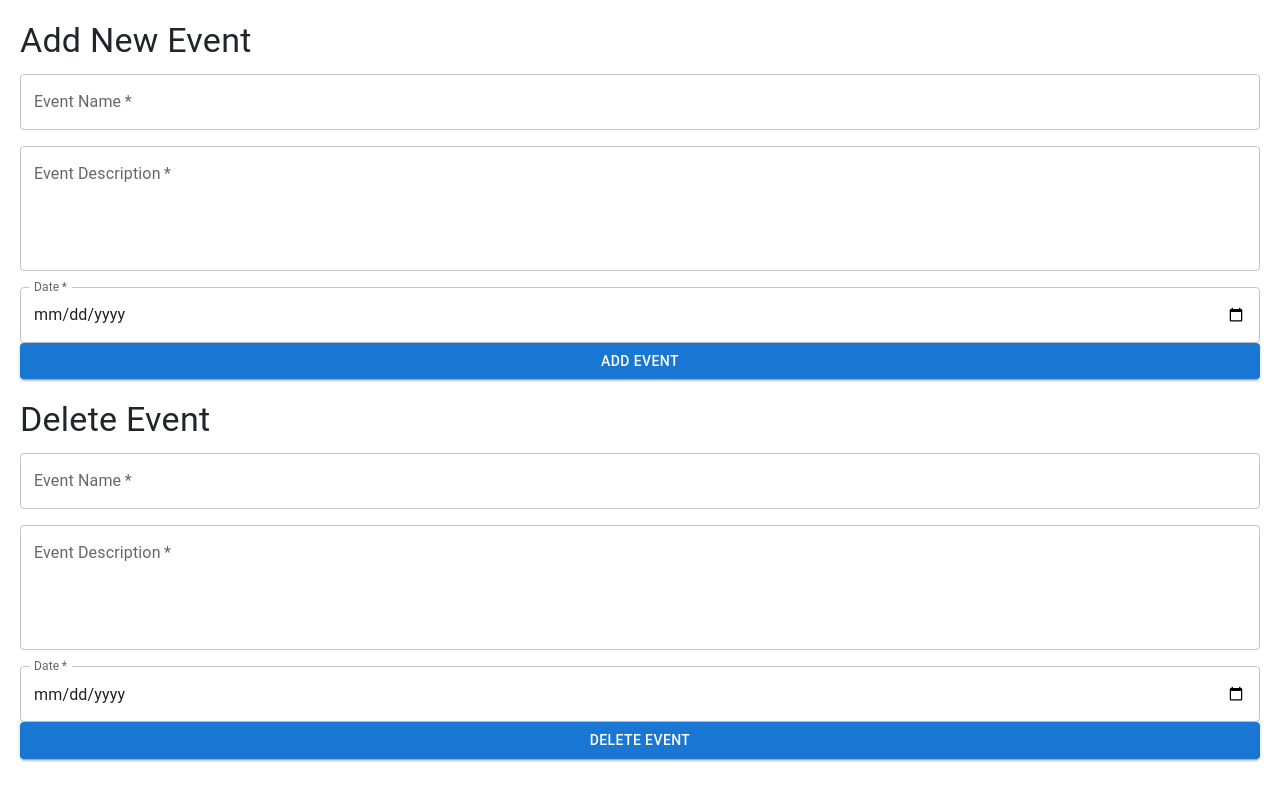
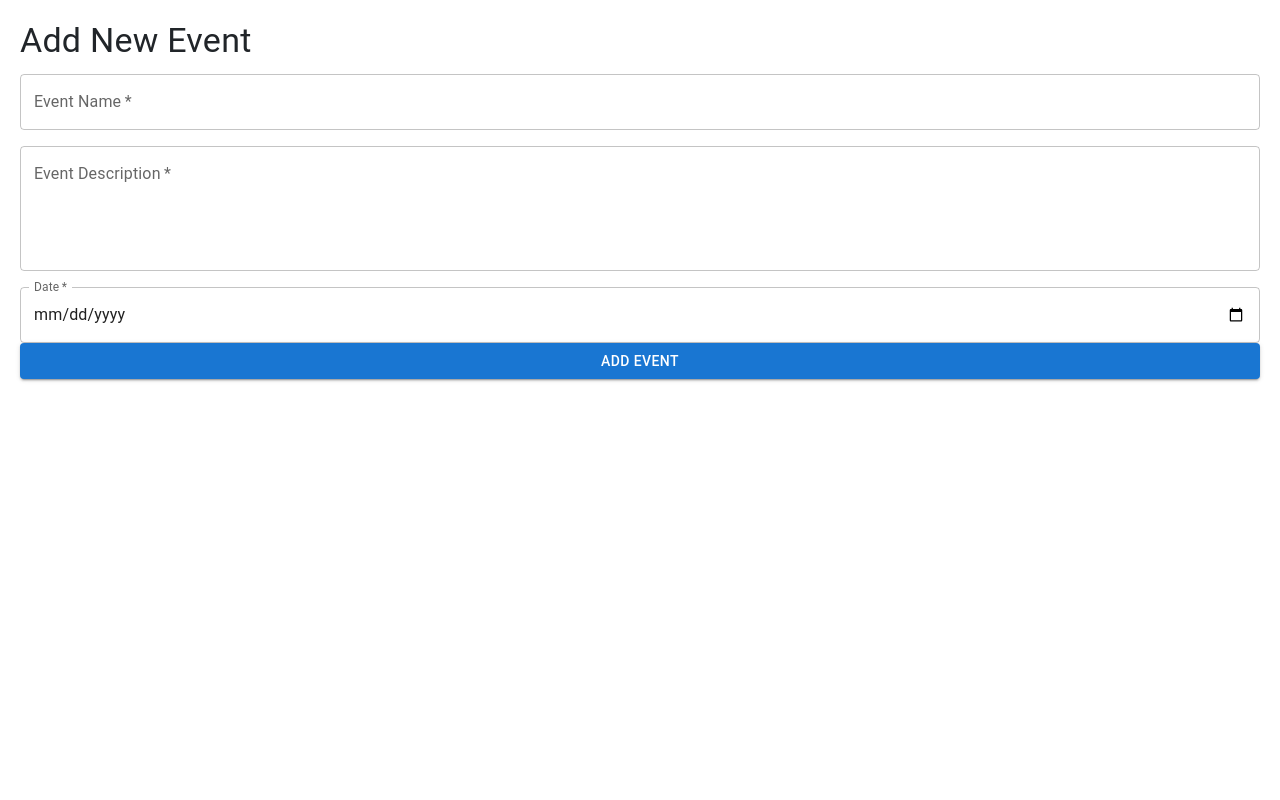
Before and after one commit to Ctbenoit60/MiniProject3, a React (Vite) app in the folder BlogPoster/: page /events in a window 1280 px wide. Built offline with nearby package versions, Linux system fonts and the light colour scheme; the HTML template or start-up script is replaced by a standard one.

Commit message:
added a temporary id and setImageBackground

```diff
--- a/BlogPoster/src/components/BackgroundModal.jsx
+++ b/BlogPoster/src/components/BackgroundModal.jsx
@@ -10,9 +10,19 @@ export default function Background(
 
    const [imageURL, setImageURL] = useState(defaultImageUrl);
 
-    useEffect(() => {
-      // fetch(`http://localhost:4000/api/events/${updatedEvent.id}`)
+   useEffect(() => {
+    fetch(`http://localhost:4000/api/users/${userId}`)
+      .then((response) => response.json())
+      .then((result) => {
+        console.log("Get userId", result.data.backgroundURL)
+        setImageURL(result.data.backgroundURL)
+      })
+      .catch((error) => {
+        console.error("Error fetching events:", error);
+      });
+   }, [userId]);
 
+   useEffect(() => {
       console.log("background modal", userId)
       document.body.style.backgroundImage = `url(${imageURL})`;
       document.body.style.backgroundSize = 'cover';
@@ -22,7 +32,28 @@ export default function Background(
 
     const handleSubmit = (event) => {
       event.preventDefault();
-      setImageURL(event.target[0].value)
+      // extract the URL from the event.target
+      const newBgURL = event.target[0].value;
+      //Here we updating the user by Id
+      fetch(`http://localhost:4000/api/users/${userId}`,
+      {
+        method: "PUT",
+        headers: {
+          "Content-Type": "application/json",
+        },
+        body: JSON.stringify({
+          // look at the const newBgURl at a few lines above
+          backgroundURL: newBgURL,
+        }),
+      })
+      .then((response) => response.json())
+      .then((result) => {
+        console.log("HandleSubmit bgImage", result)
+        setImageURL(newBgURL)
+      })
+      .catch((error) => {
+        console.error("Error fetching events:", error);
+      });
     };
 
     return(
--- a/BlogPoster/src/components/CalendarModal.jsx
+++ b/BlogPoster/src/components/CalendarModal.jsx
@@ -19,7 +19,8 @@ export default function Calendar() {
   const [modalOpen, setModalOpen] = useState(false);
   const [selectedEvent, setSelectedEvent] = useState(null);
   const location = useLocation();
-  console.log("Calendar Load", location.state._id);
+  const temporaryUserId = location.state?._id || "65e92466f53415785d8b6407"
+  // console.log("Calendar Load", location.state._id);
 
   useEffect(() => {
     fetch(`http://localhost:4000/api/events`)
@@ -168,7 +169,7 @@ export default function Calendar() {
             </Grid>
             <br />
             <BackgroundModal
-            userId= {location.state._id}
+            userId= {temporaryUserId}
             />
           </Grid>
           <Grid
--- a/BlogPoster/src/components/EventModal.jsx
+++ b/BlogPoster/src/components/EventModal.jsx
@@ -149,65 +149,7 @@ const deleteEventSubmit = (e) => {
         </Button>
       </form>
       </Box>
-      <Box m="20px">
-      <Typography variant="h4" gutterBottom>
-        Delete Event
-      </Typography>
-      <form onSubmit={deleteEventSubmit}>
-        <Grid container spacing={2}>
-          <Grid item xs={12}>
-            <TextField
-              variant="outlined"
-              required
-              fullWidth
-              id="title"
-              label="Event Name"
-              name="title"
-              value={title}
-              onChange={(e) => setTitle(e.target.value)}
-            />
-          </Grid>
-          <Grid item xs={12}>
-            <TextField
-              variant="outlined"
-              required
-              fullWidth
-              id="eventDescription"
-              label="Event Description"
-              name="eventDescription"
-              multiline
-              rows={4}
-              value={eventDescription}
-              onChange={(e) => setEventDescription(e.target.value)}
-            />
-          </Grid>
-          <Grid item xs={12}>
-            <TextField
-              variant="outlined"
-              required
-              fullWidth
-              id="eventDate"
-              label="Date"
-              name="eventDate"
-              type="date"
-              value={eventDate}
-              onChange={(e) => setEventDate(e.target.value)}
-              InputLabelProps={{
-                shrink: true,
-              }}
-            />
-          </Grid>
-        </Grid>
-        <Button
-          type="submit"
-          fullWidth
-          variant="contained"
-          color="primary"
-        >
-          Delete Event
-        </Button>
-      </form>
-      </Box>
+
     </div>
 
   );
```
